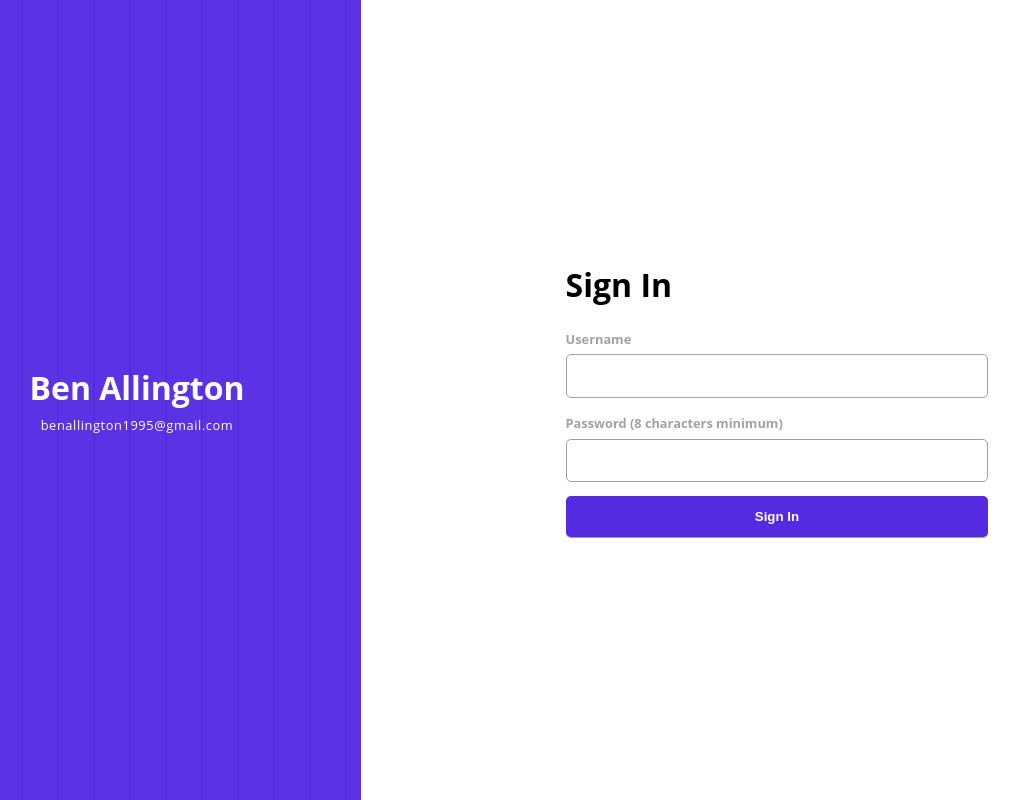
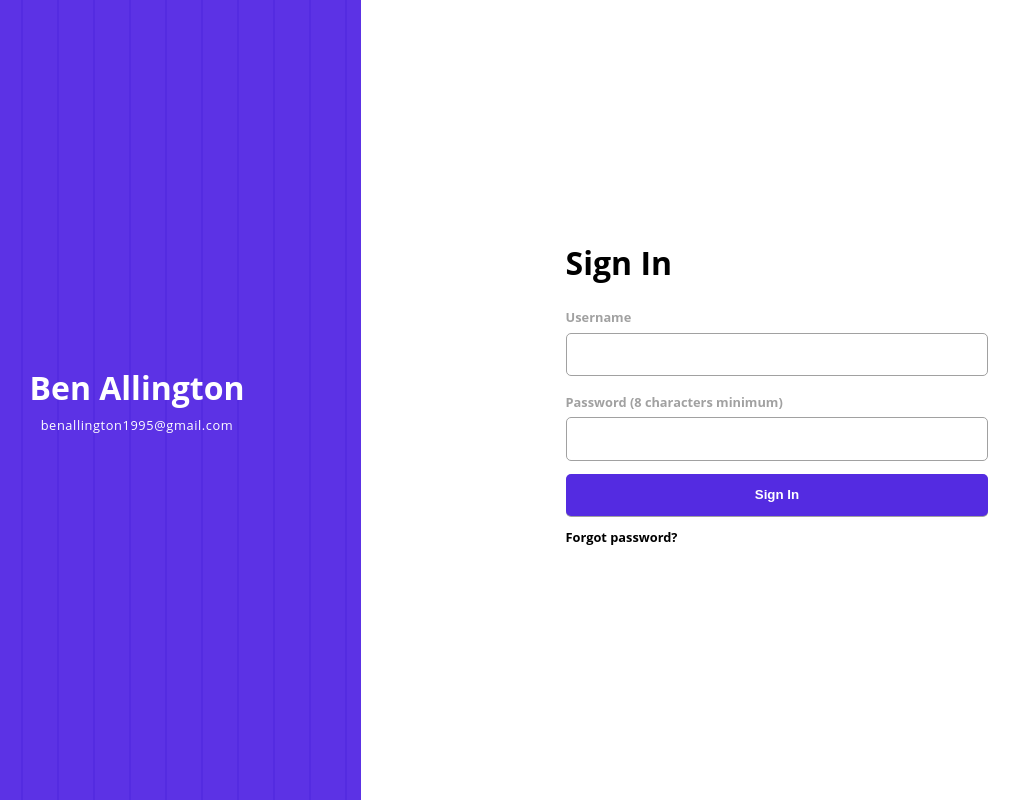
Before and after one commit to BenAllington95/register-account-react-js, a React (Create React App) app in the folder my-app/: page / in a window 1280 px wide. Both pictures are taken after a click on the element "Sign In". Shown: the whole page, without its empty margins (87-1106 px from the left). Built offline with nearby package versions, Linux system fonts and the light colour scheme.

Commit message:
Update SignIn.js

```diff
--- a/my-app/src/SignIn.js
+++ b/my-app/src/SignIn.js
@@ -30,6 +30,7 @@ export default function SignIn(props) {
                 Sign In
                 </button>
             </form>
+            <p className="bold">Forgot password?</p>
         </div>
 
     )
```
